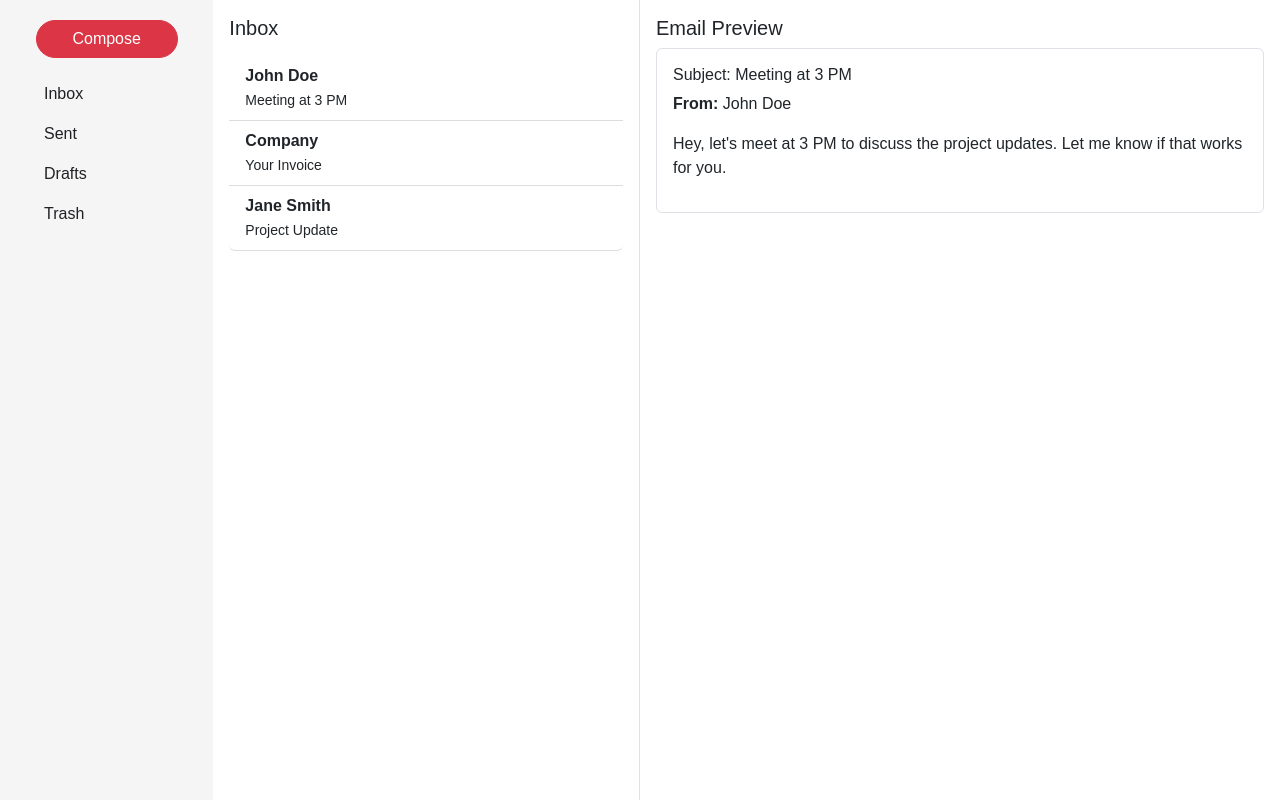
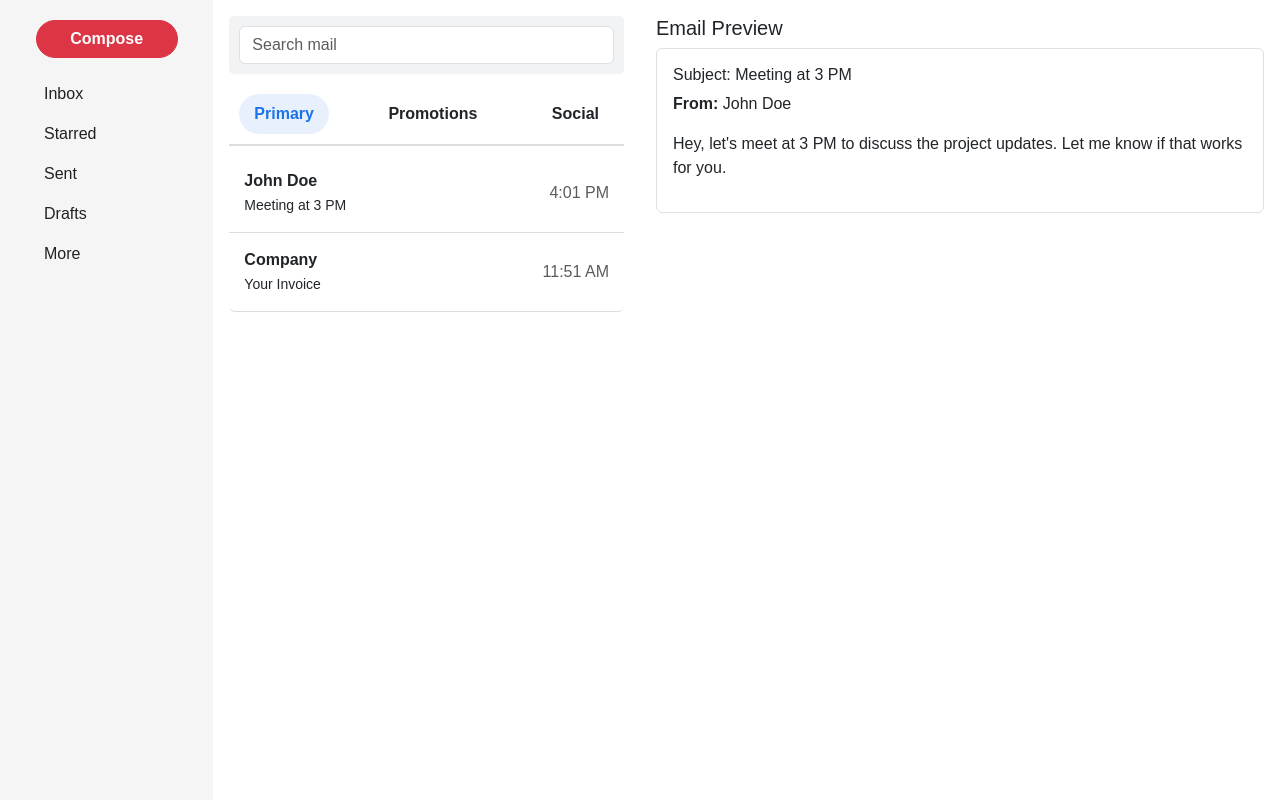
Before and after one commit to vipshehbaz/all-smit-assignments, a plain HTML site: page pages/gmail-clone/index.html in a window 1280 px wide. Drawn offline with nearby package versions, Linux system fonts and the light colour scheme.

Commit message:
update gmail clone

```diff
--- a/pages/gmail-clone/index.html
+++ b/pages/gmail-clone/index.html
@@ -1,13 +1,10 @@
 <!DOCTYPE html>
 <html lang="en">
 <head>
-    <meta charset="UTF-8" />
-    <meta name="viewport" content="width=device-width, initial-scale=1.0" />
+    <meta charset="UTF-8">
+    <meta name="viewport" content="width=device-width, initial-scale=1.0">
     <title>Gmail Clone</title>
-    <link
-      href="https://cdn.jsdelivr.net/npm/bootstrap@5.3.0/dist/css/bootstrap.min.css"
-      rel="stylesheet"
-    />
+    <link href="https://cdn.jsdelivr.net/npm/bootstrap@5.3.0/dist/css/bootstrap.min.css" rel="stylesheet">
     <style>
         body {
             font-family: Arial, sans-serif;
@@ -19,6 +16,7 @@
         }
         .sidebar .btn-danger {
             border-radius: 20px;
+            font-weight: bold;
         }
         .nav-link {
             color: #202124;
@@ -31,11 +29,13 @@
         .email-list {
             height: 100vh;
             overflow-y: auto;
+            background-color: #fff;
         }
         .list-group-item {
             cursor: pointer;
             border: none;
             border-bottom: 1px solid #ddd;
+            padding: 15px;
         }
         .list-group-item:hover {
             background-color: #f1f3f4;
@@ -43,6 +43,29 @@
         .email-preview {
             height: 100vh;
             overflow-y: auto;
+        }
+        .search-bar {
+            background-color: #f1f3f4;
+            padding: 10px;
+            border-radius: 5px;
+            margin-bottom: 10px;
+        }
+        .tab-bar {
+            display: flex;
+            justify-content: space-between;
+            padding: 10px;
+            border-bottom: 2px solid #ddd;
+            background-color: #fff;
+        }
+        .tab-bar .tab {
+            padding: 8px 15px;
+            font-weight: bold;
+            border-radius: 20px;
+            cursor: pointer;
+        }
+        .tab-bar .tab.active {
+            background-color: #e8f0fe;
+            color: #1a73e8;
         }
     </style>
 </head>
@@ -53,30 +76,38 @@
             <nav class="col-md-2 sidebar d-flex flex-column">
                 <button class="btn btn-danger w-75 mx-auto mb-3">Compose</button>
                 <ul class="nav flex-column px-3">
-            <li class="nav-item">
-              <a class="nav-link active" href="#">Inbox</a>
-            </li>
+                    <li class="nav-item"><a class="nav-link active" href="#">Inbox</a></li>
+                    <li class="nav-item"><a class="nav-link" href="#">Starred</a></li>
                     <li class="nav-item"><a class="nav-link" href="#">Sent</a></li>
                     <li class="nav-item"><a class="nav-link" href="#">Drafts</a></li>
-            <li class="nav-item"><a class="nav-link" href="#">Trash</a></li>
+                    <li class="nav-item"><a class="nav-link" href="#">More</a></li>
                 </ul>
             </nav>
 
             <!-- Email List -->
-        <main class="col-md-4 email-list bg-white border-end p-3">
-          <h5 class="mb-3">Inbox</h5>
-          <ul class="list-group">
-            <li class="list-group-item">
-              <strong>John Doe</strong><br />
+            <main class="col-md-4 email-list p-3">
+                <div class="search-bar">
+                    <input type="text" class="form-control" placeholder="Search mail">
+                </div>
+                <div class="tab-bar">
+                    <span class="tab active">Primary</span>
+                    <span class="tab">Promotions</span>
+                    <span class="tab">Social</span>
+                </div>
+                <ul class="list-group mt-2">
+                    <li class="list-group-item d-flex justify-content-between align-items-center">
+                        <div>
+                            <strong>John Doe</strong> <br>
                             <small>Meeting at 3 PM</small>
+                        </div>
+                        <span class="text-muted">4:01 PM</span>
                     </li>
-            <li class="list-group-item">
-              <strong>Company</strong><br />
+                    <li class="list-group-item d-flex justify-content-between align-items-center">
+                        <div>
+                            <strong>Company</strong> <br>
                             <small>Your Invoice</small>
-            </li>
-            <li class="list-group-item">
-              <strong>Jane Smith</strong><br />
-              <small>Project Update</small>
+                        </div>
+                        <span class="text-muted">11:51 AM</span>
                     </li>
                 </ul>
             </main>
@@ -87,10 +118,7 @@
                 <div class="border p-3 rounded">
                     <h6>Subject: Meeting at 3 PM</h6>
                     <p><strong>From:</strong> John Doe</p>
-            <p>
-              Hey, let's meet at 3 PM to discuss the project updates. Let me
-              know if that works for you.
-            </p>
+                    <p>Hey, let's meet at 3 PM to discuss the project updates. Let me know if that works for you.</p>
                 </div>
             </section>
         </div>
```
Lines whose indentation alone changed are shown as unchanged.
